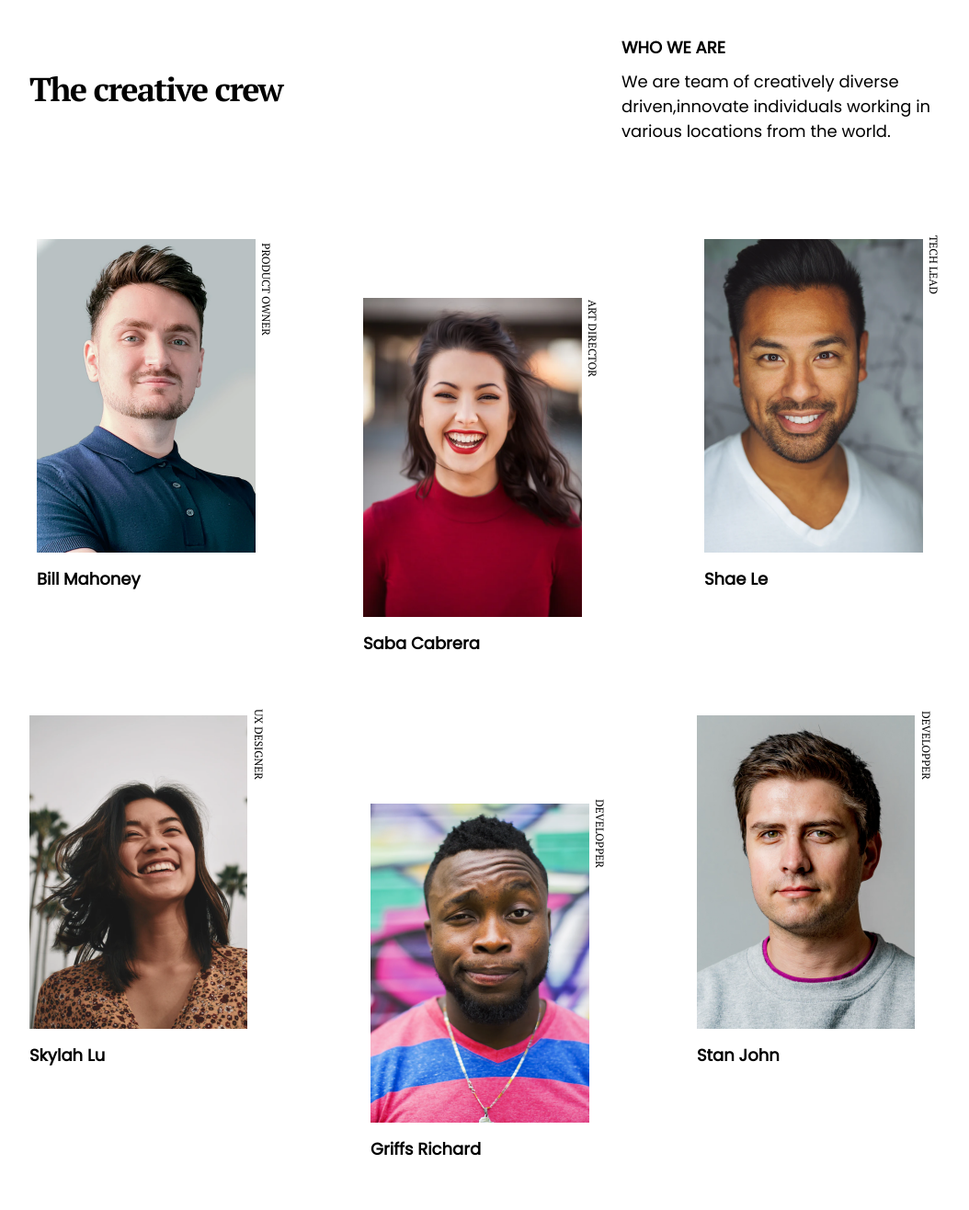
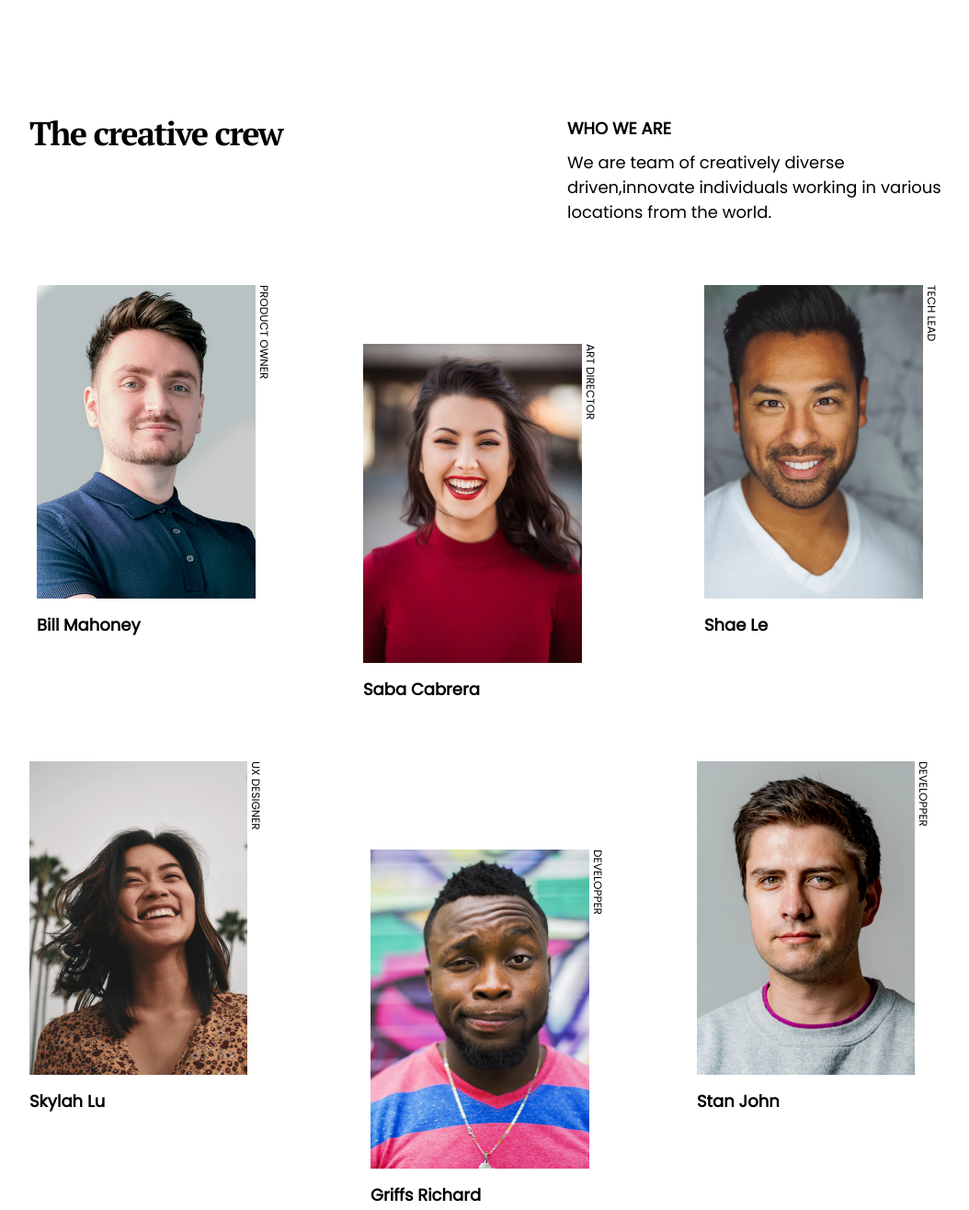
Before and after one commit to nellycaitano/My-team-page, a website built with Vite: page index.html in a window 1280 px wide. Shown: the top 1316 px of the page at 92% size, without its empty margins (96-1150 px from the left). Built offline with nearby package versions, Linux system fonts and the light colour scheme.

Commit message:
Update of design

```diff
--- a/index.html
+++ b/index.html
@@ -11,51 +11,64 @@
   <!-- grid-cols-1 md:grid-cols-2  -->
   <!-- <main class="flex-grow mx-1 grid grid-cols-1 md:grid-cols-2 gap-16 justify-center items-center px-4"> -->
 
-  <body class=" antialiased min-h-screen font-body ">
+  <body class=" antialiased min-h-screen font-body p-4">
     <div class="max-w-5xl w-full md:mx-auto">
-      <div class="flex flex-col md:flex-row items-center justify-between">
-          <h1 class="text-[36px] text-left mr-28 tracking-[-1.62px] font-bold font-titre">The creative crew</h1>
-          <div class="text-[18px] mt-[38px] mb-[38px]">
-            <p class="font-semibold">WHO WE ARE</p>
-            <p class="w-[380px] mt-[10px] font-normal text-[18px] md:text-[18px]">We are team of creatively diverse driven,innovate individuals working in various locations from the world.</p>
+      <div class="md:flex flex-col md:flex-row items-center justify-between">
+          <h1 class="text-[36px] tracking-[-1.62px] ml-3 md:ml-0 font-bold font-titre mt-[30px]">The creative crew</h1>
+          <div class="text-[18px] mt-[38px] ml-3 md:mt-[110px]">
+            <p class="font-semibold ">WHO WE ARE</p>
+            <p class=" md:w-[439px] mt-[10px] font-normal text-[18px] md:text-[18px]">We are team of creatively diverse driven,innovate individuals working in various locations from the world.</p>
           </div>
       </div>
 
       <div class=" grid grid-cols-2 gap-x-[25px] gap-y-[24px] md:grid-cols-3 md:gap-[65px] mt-9 md:mt-[66px] ">
-        <div class=" w-full md:w-[270px]  relative inline-block ml-2">
-          <img src="public/photo1.png" alt="1" class=" w-[150px] h-[280px] md:w-[238px] md:h-[341px] object-cover">
-          <p class="name" >Bill Mahoney</p>
-          <p class="profesion  mt-[105px] " >PRODUCT OWNER</p>
+
+        <div class="flex w-full md:w-[270px] ml-2">
+          <div class="">
+            <img src="public/photo1.png" alt="1" class=" h-[280px] w-[160px] sm:w-full lg:w-full md:h-[341px] object-cover">
+            <p class="name" >Bill Mahoney</p>
+          </div>
+          <p class="work font-normal text-[12px] uppercase" >PRODUCT OWNER</p>
         </div>
 
-        <div class=" w-full md:w-[270px]  mt-[64px]  relative inline-block">
-          <img src="public/photo2.png" alt="2" class="w-[150px] h-[280px] md:w-[238px] md:h-[347px] object-cover">
-          <p class="name" >Saba Cabrera</p>
-          <p class="profesion mt-[86px]" >ART DIRECTOR</p>
+        <div class=" w-full md:w-[270px] mt-[64px] flex">
+          <div>
+            <img src="public/photo2.png" alt="2" class="h-[280px] lg:w-full w-[160px] sm:w-full md:h-[347px] object-cover">
+            <p class="name" >Saba Cabrera</p>
+          </div>
+          <p class="work font-normal text-[12px] uppercase" >ART DIRECTOR</p>
         </div>
 
-        <div class="w-full md:w-[270px] relative inline-block ml-2">
-          <img src="public/photo3.png" alt="3" class="w-[150px] h-[280px] md:w-[238px] md:h-[341px] object-cover">
-          <p class="name" >Shae Le</p>
-          <p class="profesion  mt-[60px]" >TECH LEAD</p>
+        <div class="w-full md:w-[270px] ml-2 flex">
+          <div>
+            <img src="public/photo3.png" alt="3" class="h-[280px] w-[160px] sm:w-full lg:w-full md:h-[341px] object-cover">
+            <p class="name" >Shae Le</p>
+          </div>
+          <p class="work font-normal text-[12px] uppercase" >TECH LEAD</p>
         </div>
 
-       <div class="w-full md:w-[270px] mt-[64px] md:mt-0 relative inline-block">
-          <p class="profesion  mt-[70px] " >UX DESIGNER</p>
-          <img src="public/photo4.png" alt="4" class=" w-[150px] h-[280px] md:w-[237px] md:h-[341px] object-cover ">
-          <p class="name" >Skylah Lu</p>
+        <div class="w-full md:w-[270px] mt-[64px] md:mt-0 flex">
+          <div>
+            <img src="public/photo4.png" alt="4" class=" h-[280px] w-[160px] sm:w-full  lg:w-full md:h-[341px] object-cover ">
+            <p class="name" >Skylah Lu</p>
+          </div>
+          <p class="work font-normal text-[12px] uppercase" >UX DESIGNER</p>
         </div>
 
-        <div class="w-full md:w-[270px]  md:mt-[96px]  relative inline-block ml-2">
-          <img src="public/photo5.png" alt="5" class=" w-[150px] h-[280px] md:w-[238px] md:h-[347px] object-cover ">
-          <p class="name" >Griffs Richard</p>
-          <p class="profesion   mt-[70px]" >DEVELOPPER</p>
+        <div class="w-full md:w-[270px]  md:mt-[96px] ml-2 flex">
+          <div>
+            <img src="public/photo5.png" alt="5" class=" h-[280px] w-[160px] sm:w-full lg:w-full md:h-[347px] object-cover ">
+            <p class="name" >Griffs Richard</p>
+          </div>
+          <p class="work font-normal text-[12px] uppercase" >DEVELOPPER</p>
         </div>
 
-        <div class="w-full md:w-[270px] mt-[64px] md:mt-0 relative inline-block ">
-          <img src="public/photo6.png" alt="6" class=" w-[150px] h-[280px] md:w-[237px] md:h-[341px] object-cover">
-          <p class="name" >Stan John</p>
-          <p class="profesion  mt-[70px]" >DEVELOPPER</p>
+        <div class="w-full md:w-[270px] mt-[64px] md:mt-0 flex">
+          <div>
+            <img src="public/photo6.png" alt="6" class=" h-[280px]  w-[160px] sm:w-full lg:w-[237px] md:h-[341px] object-cover">
+            <p class="name" >Stan John</p>
+          </div>
+          <p class="work font-normal text-[12px] uppercase" >DEVELOPPER</p>
         </div>
 
       </div>
@@ -67,11 +80,3 @@
   </footer>
   </body>
 </html>
-<!-- <div class="grid grid-cols-1 gap-y-[64px] md:grid-cols-2 md:gap-x-[35px] md:gap-y-[65px] mt-9 md:mt-[66px]">
-  <div class="w-full md:w-[50%] relative inline-block flex items-center md:flex-col">
-    <img src="public/photo1.png" alt="1" class="w-[100%] h-auto md:w-[238px] md:h-[341px] object-cover">
-    <div class="md:ml-[15px] transform -rotate-90 origin-right text-right">
-      <p class="name font-semibold text-[18px] font-body">Bill Mahoney</p>
-      <p class="profession font-normal text-[12px] md:text-[12px] uppercase md:uppercase mt-[15px] md:mt-[15px]">PRODUCT OWNER</p>
-    </div>
-  </div> -->
--- a/style.css
+++ b/style.css
@@ -13,7 +13,14 @@
     @apply font-semibold text-[18px] font-body mt-[15px];
   }
   .profesion{
-    @apply font-normal flex-grow-0 text-[12px] rotate-90 uppercase absolute top-0 right-3 origin-top-right
-    md:right-3  font-titre ;
+    @apply font-normal text-[12px] rotate-90 uppercase absolute top-0 right-0 origin-top-right
+    md:right-3 font-titre ;
   }
+
 }
+
+.work {
+  writing-mode:  vertical-lr;
+  text-orientation: mixed;
+  transform-origin: top;
+}
```
Also changed, not shown: README.md (added).
